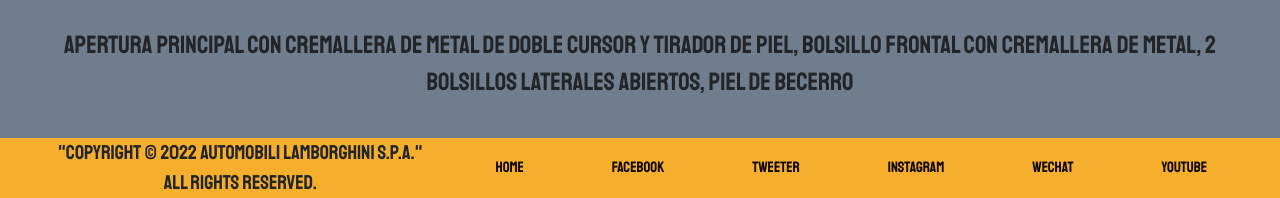
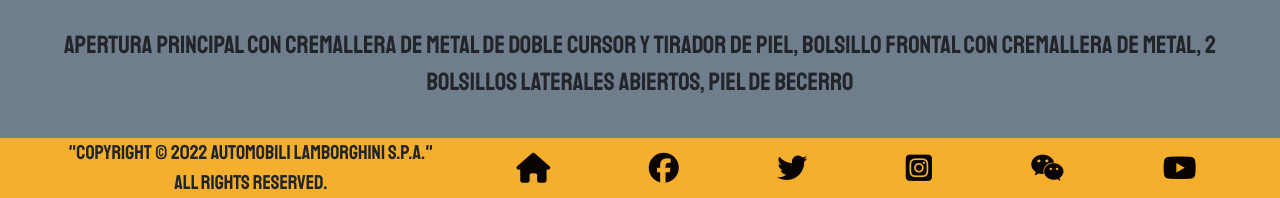
Before and after one commit to FedeKauf/PF-Kaufmann, a plain HTML site: page secciones/store.html in a window 1280 px wide. Shown: the part 3269-3467 px from the top of the page. Drawn offline with nearby package versions, Linux system fonts and the light colour scheme.

Commit message:
Agregué iconos de fontawesome a todas las secciones

```diff
--- a/css/style.css
+++ b/css/style.css
@@ -206,7 +206,7 @@ h4 {
 .footer-content a {
   display: inline-flex;
   padding: 15px;
-  font-size: 15px;
+  font-size: 30px;
   color: #090302; }
 
 /* MEDIA QUERY = DISPOSITIVOS MEDIANOS */
--- a/scss/secciones/_main-index.scss
+++ b/scss/secciones/_main-index.scss
@@ -175,7 +175,7 @@ h4 {
 .footer-content a {
   display: inline-flex;
   padding: 15px;
-  font-size: 15px;
+  font-size: 30px;
   color: $black;
 }
 
--- a/secciones/store.html
+++ b/secciones/store.html
@@ -213,27 +213,47 @@
         <p>"Copyright © 2022 Automobili Lamborghini S.p.A."</p>
         <p>All rights reserved.</p>
       </div>
-      <a href="../index.html">Home</a>
-      <a href="https://www.facebook.com/Lamborghini/" target="_blank"
-        >Facebook</a
-      >
-      <a href="https://twitter.com/Lamborghini" target="_blank">Tweeter</a>
-      <a href="https://www.instagram.com/lamborghini/?hl=en" target="_blank"
-        >Instagram</a
-      >
-      <a href="https://www.lamborghini.com/en-en/wechat" target="_blank"
-        >Wechat</a
-      >
+      <a href="../index.html" i class="fa-solid fa-house"></a>
+      <a
+        href="https://www.facebook.com/Lamborghini/"
+        target="_blank"
+        i
+        class="fa-brands fa-facebook"
+      ></a>
+      <a
+        href="https://twitter.com/Lamborghini"
+        target="_blank"
+        i
+        class="fa-brands fa-twitter"
+      ></a>
+      <a
+        href="https://www.instagram.com/lamborghini/?hl=en"
+        target="_blank"
+        i
+        class="fa-brands fa-square-instagram"
+      ></a>
+      <a
+        href="https://www.lamborghini.com/en-en/wechat"
+        target="_blank"
+        i
+        class="fa-brands fa-weixin"
+      ></a>
       <a
         href="https://www.youtube.com/channel/UC9DXZC8BCDOW6pYAQKgozqw"
         target="_blank"
-        >Youtube</a
-      >
+        i
+        class="fa-brands fa-youtube"
+      ></a>
     </footer>
     <!-- Bootstrap JS -->
     <script
       src="https://cdn.jsdelivr.net/npm/bootstrap@5.3.0-alpha1/dist/js/bootstrap.bundle.min.js"
       integrity="sha384-w76AqPfDkMBDXo30jS1Sgez6pr3x5MlQ1ZAGC+nuZB+EYdgRZgiwxhTBTkF7CXvN"
+      crossorigin="anonymous"
+    ></script>
+    <!-- Font Awesome -->
+    <script
+      src="https://kit.fontawesome.com/2e45fe6a15.js"
       crossorigin="anonymous"
     ></script>
     <!-- WOW JS -->
```
Also changed, not shown: index.html (+30 -15 lines), secciones/about us.html (+33 -13 lines), secciones/contact.html (+37 -19 lines), secciones/models.html (+33 -13 lines).
